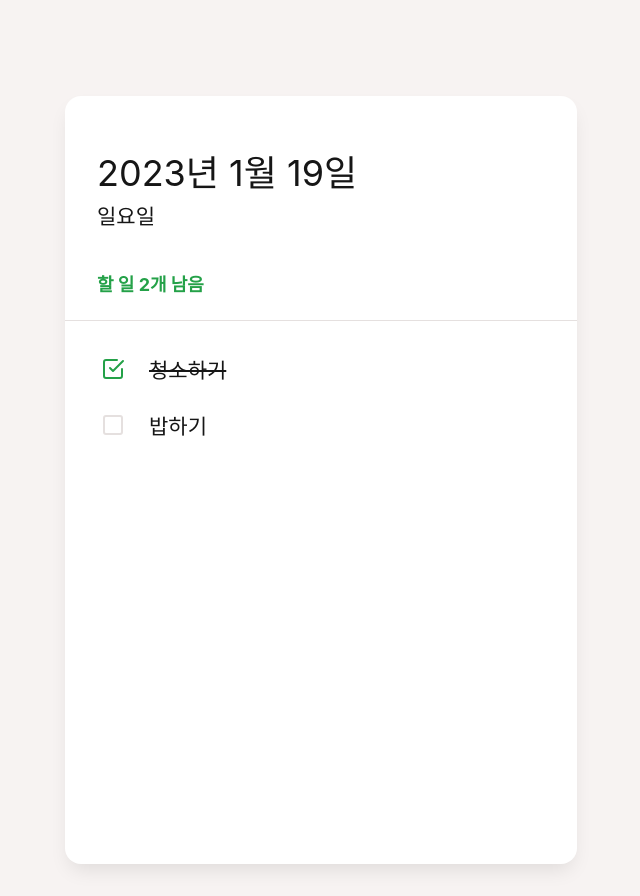
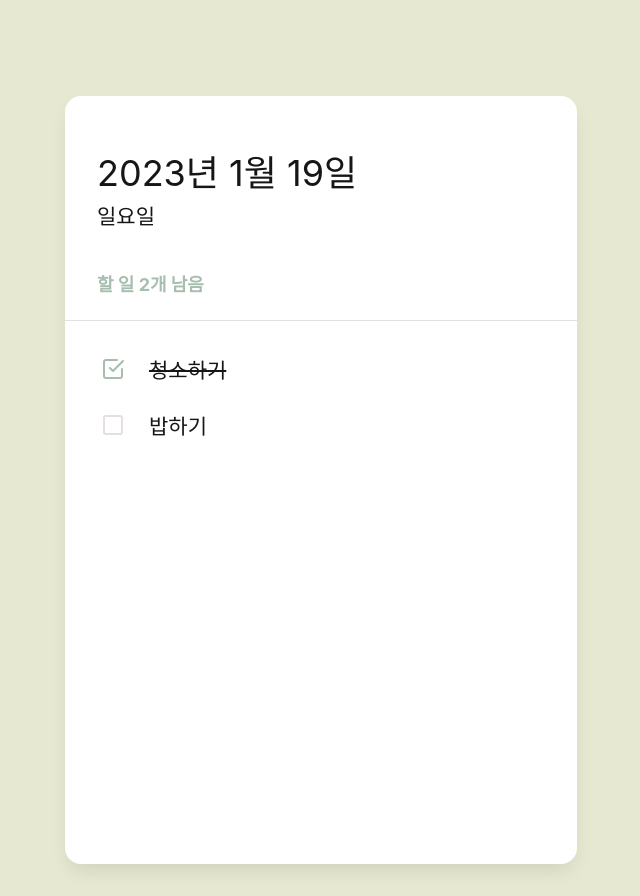
Before and after one commit to ahnanne/simple-todo, a React (Create React App) app: page / in a window 1280 px wide. Shown: the whole page, without its empty margins (319-959 px from the left). Built offline with nearby package versions, Linux system fonts and the light colour scheme.

Commit message:
feat: change color variables

```diff
--- a/src/styles/globalStyles.ts
+++ b/src/styles/globalStyles.ts
@@ -6,9 +6,9 @@ const GlobalStyles = createGlobalStyle`
     ${reset} // Eric Meyer's Reset CSS
 
     --theme: #f26224;
-    --green: #24a148;
+    --green: #a7beae;
     --orange: #ff832b;
-    --error: #ff3500;
+    --error: #b85042;
     --disabled: #aaaaaa;
     --success: #0088ff;
     --placeholder: #999999;
@@ -45,7 +45,7 @@ const GlobalStyles = createGlobalStyle`
     --grayscale-70: #f7f3f2;
     --grayscale-80: #e5e0df;
 
-    --ivory: #f7f3f2;
+    --ivory: #e7e8d1;
     --gray: #e5e0df;
 
     --white-gradient: linear-gradient(135deg, #ffffff 0%, #e5e0df 100%);
```
